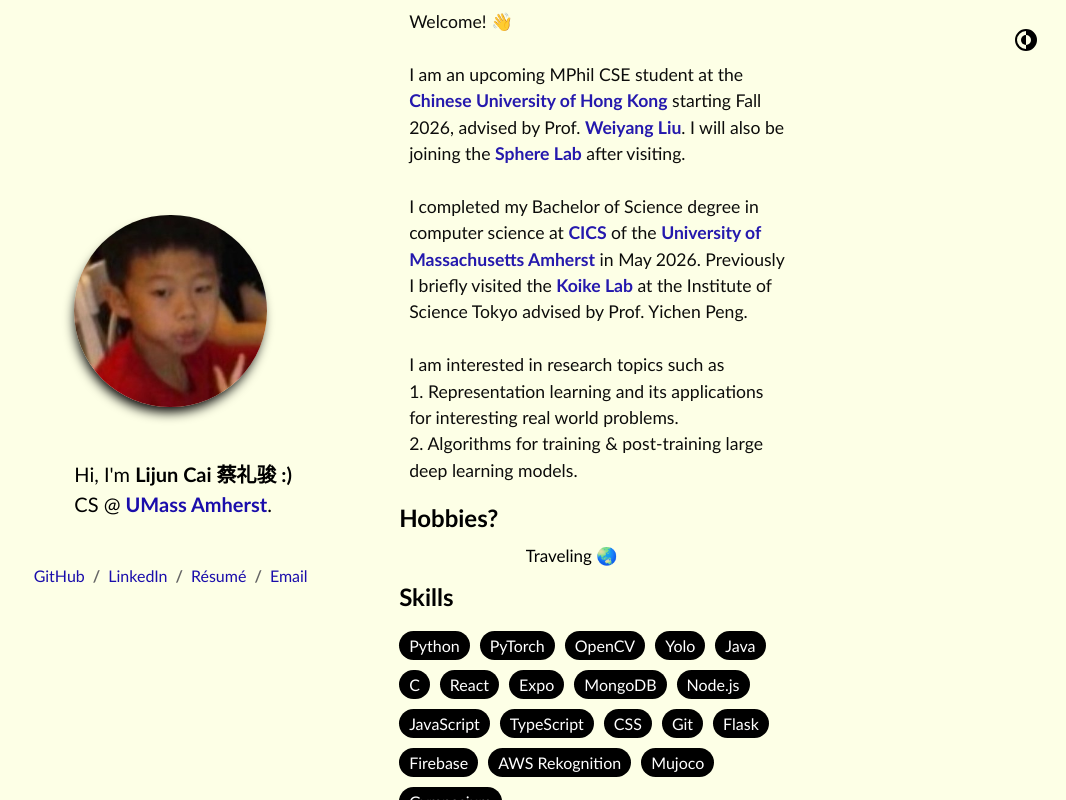
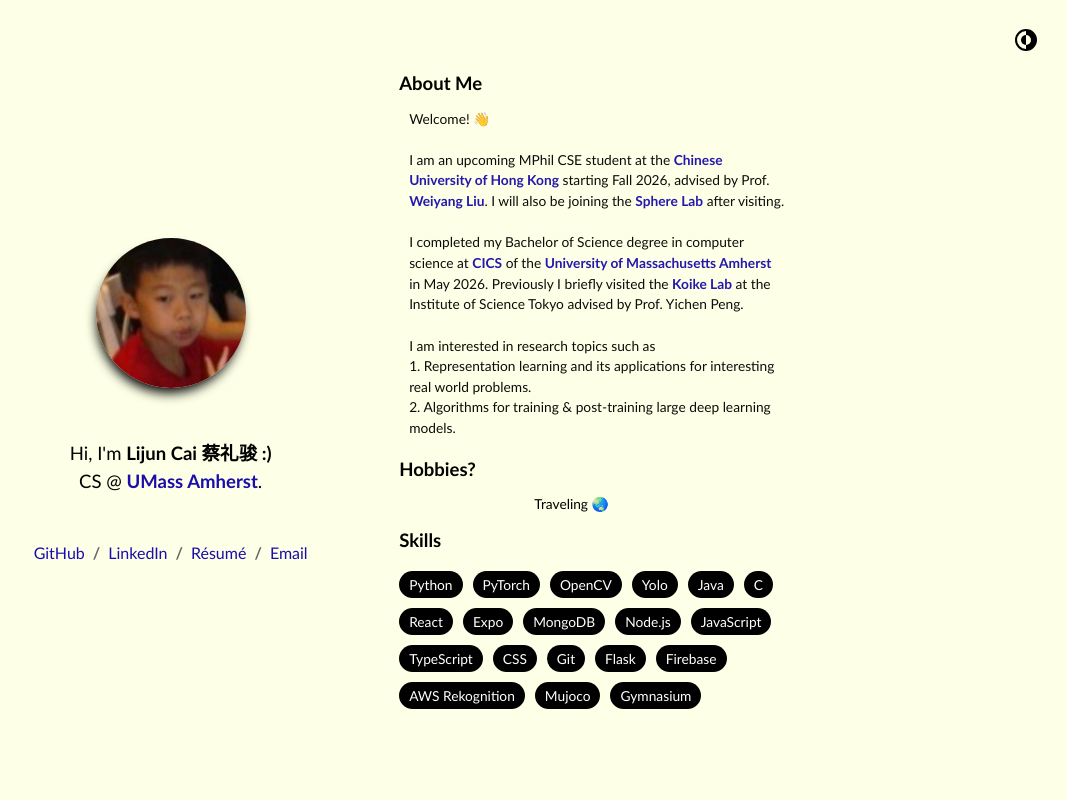
Before and after one commit to lijunc04/lijunc04.github.io, a React (Create React App) app in the folder web/: page / in a window 1280 px wide. Shown: the whole page, without its empty margins (214-1280 px from the left). Built offline with nearby package versions, Linux system fonts and the light colour scheme.

Commit message:
more changes

```diff
--- a/web/src/start/response.js
+++ b/web/src/start/response.js
@@ -3,7 +3,8 @@
 
 
 const StyledText = styled.span`
-    font-size: 17px;
+    font-size: clamp(0.7rem, 0.7rem + 0.2dvw, 1.1rem);
+
     font-weight: normal;
     border-right: 2px solid;
     height: 28px;
--- a/web/src/start/start.js
+++ b/web/src/start/start.js
@@ -19,7 +19,7 @@
     transition: ${themeTransition};
 
     @media (max-height: 500px) {
-        overflow-y: auto;
+        overflow-y: visible;
         display: block;
     }
     @media (max-width: 768px) {
@@ -32,7 +32,7 @@
     display: flex;
     flex: 1;
     width: 100%;
-    @media (max-width: 768px) {
+    @media (max-width: 768px) or (max-height: 650px) {
         flex-direction: column;
     }
 `;
@@ -44,7 +44,7 @@
     align-items: center;
     gap: 4%;
     justify-content: center;
-    @media (max-width: 768px) {
+    @media (max-width: 768px) or (max-height: 650px) {
         min-height: 100dvh;
         padding: 40px 0;
         gap: 20px;
@@ -65,7 +65,7 @@
     align-items: left;
     padding: 6% 10% 6% 4%;
 
-    @media (max-width: 768px) {
+    @media (max-width: 768px) or (max-height: 650px){
         padding: 0 8% 40px 8%;
         justify-content: flex-start;
         gap: 20px;
@@ -73,13 +73,14 @@
 `;
 
 const CircularImage = styled.img`
-    width: 50%;
-    max-width: 200px;
+
+    width: clamp(150px, 20% + 2dvw, 50%);
     height: auto;
     border-radius: 50%;
     object-fit: cover;
     box-shadow: -2px 8px 12px -3px #000000;
     ${props => props.$shouldAnimate && css`animation: ${fadeIn} 0.6s ease-in;`}
+    transition: ${themeTransition};
 
     @media (max-width: 768px) {
         margin-bottom: 20px;
@@ -90,13 +91,12 @@
 
 const IntroText = styled.div`
     color: ${props => props.$isDark ? '#e3e3e3' : '#000000'};
-    font-size: 20px;
-    width: 50%;
+    // font-size: 20px;
+    font-size: clamp(1rem, 1rem + 0.2dvw, 1.5rem);
     word-wrap: break-word;
     padding-top: 20px;
     text-align: center;
     line-height: 1.5;
-    white-space: nowrap;
     transition: ${themeTransition};
 
     a {
@@ -120,7 +120,7 @@
 `;
 
 const BigText = styled.div`
-    font-size: clamp(1.25rem, 1rem + 1vw, 1.5rem);
+    font-size: clamp(1rem, 1rem + 0.2dvw, 1.5rem);
     color: ${props => props.$isDark ? '#ffffff' : '#000000'};
     transition: ${themeTransition};
 `;
@@ -147,6 +147,7 @@
     padding: 5px 10px;
     user-select: none;
     transition: ${themeTransition};
+    font-size: clamp(0.7rem, 0.7rem + 0.2dvw, 1.1rem);
 
     &:hover {
         background-color: ${props => props.$isDark ? '#404249' : '#A0A095'};
@@ -163,7 +164,7 @@
 `;
 
 const ResponseText = styled.div`
-    font-size: clamp(0.95rem, 0.85rem + 0.4dvw, 1.1rem);
+    font-size: clamp(0.7rem, 0.7rem + 0.2dvw, 1.1rem);
     line-height: 1.5;
     font-weight: normal;
     color: ${props => props.$isDark ? '#e3e3e3' : '#000000'};
```
